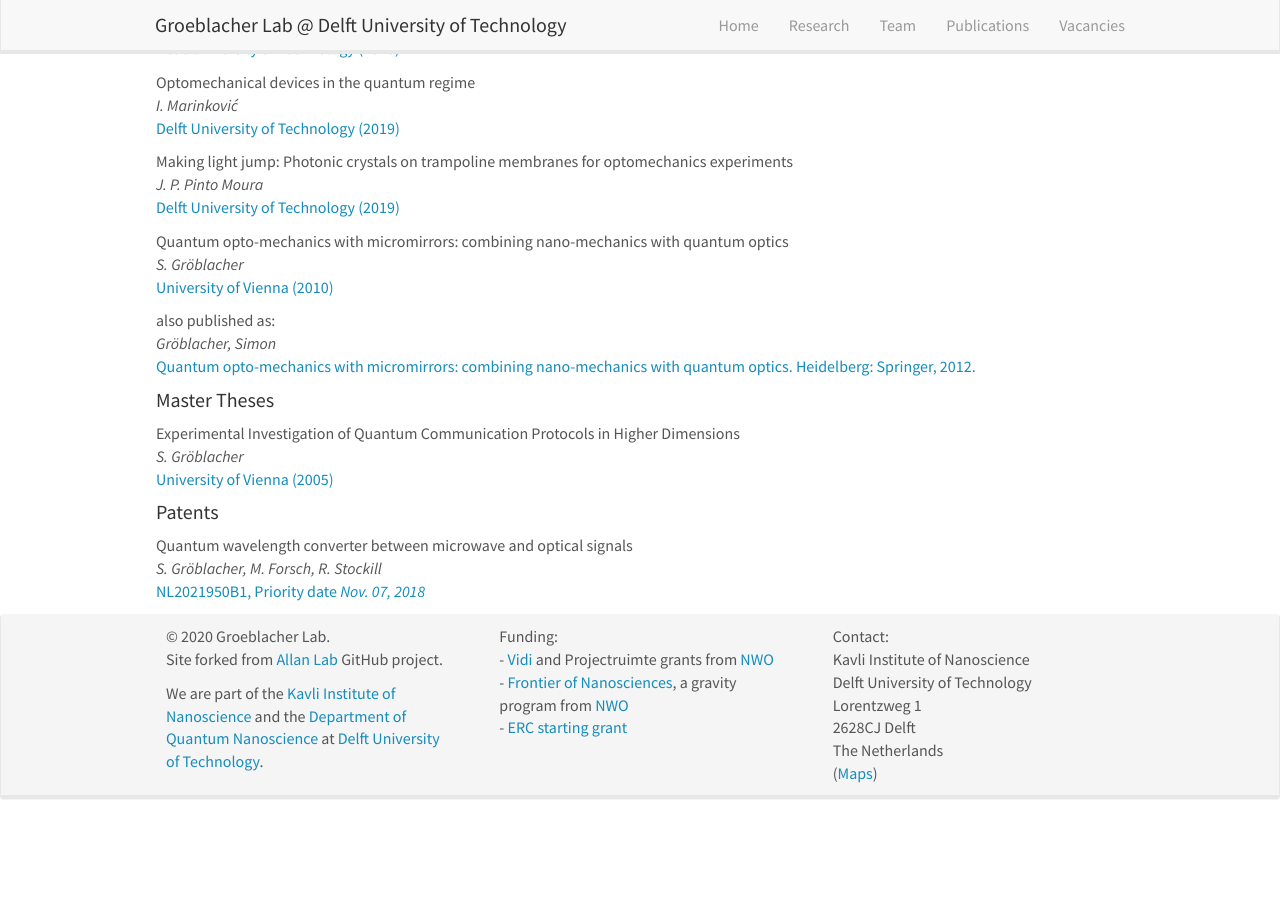
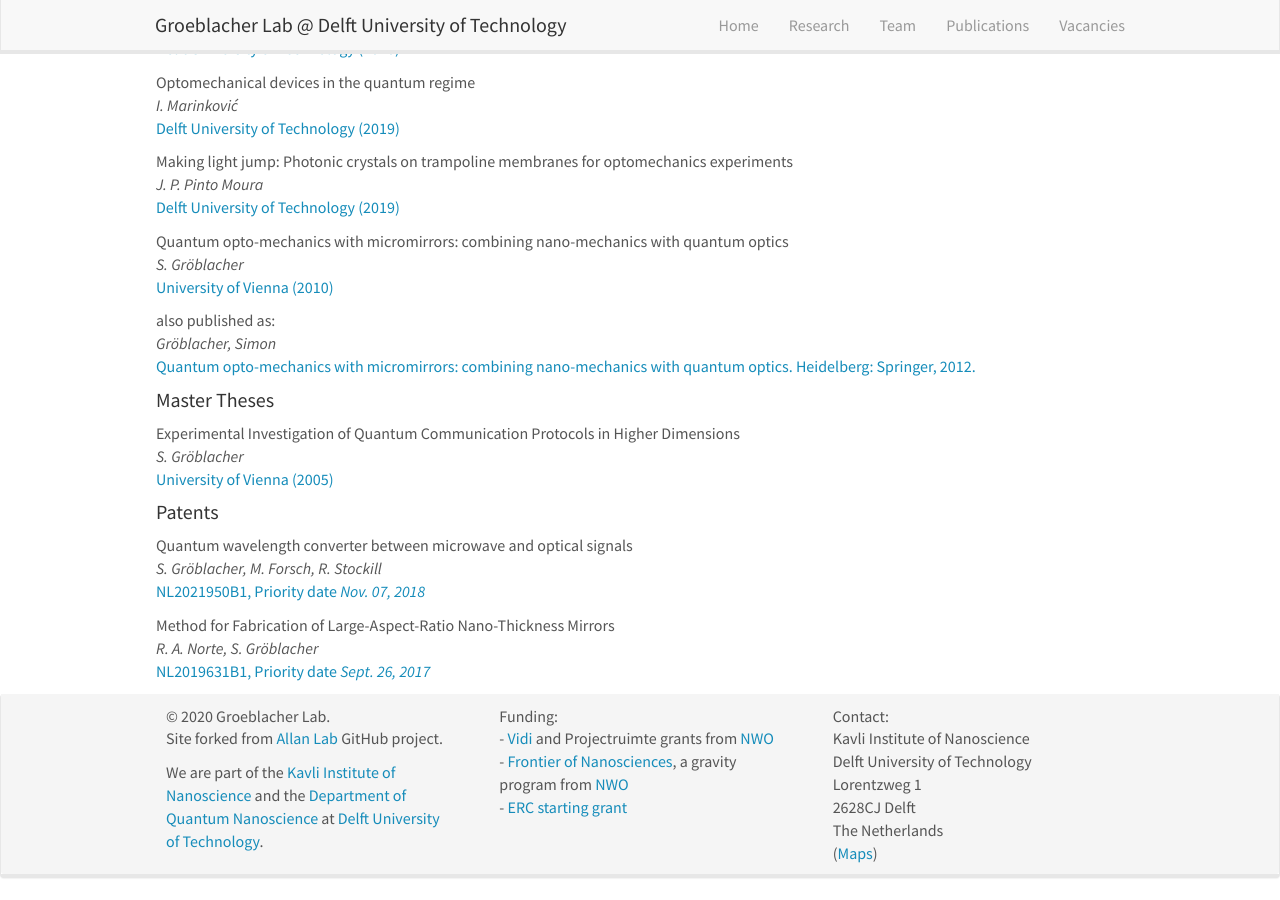
Before and after one commit to sgroeblacher/groeblacherlab, a Jekyll site: the page built from _pages/publications.md, in a window 1280 px wide and 900 px high, scrolled down 6978 px. Built offline with Jekyll 4.4.1, drawn with Linux system fonts in a browser that asks for light colours; nearby versions of some CDN libraries; before the commit the page ends 7799 px from its top, so only the background shows below that.

Commit message:
modified:   _data/publist.yml

```diff
--- a/_data/publist.yml
+++ b/_data/publist.yml
@@ -707,3 +707,17 @@
   news2:
   newyear: 1
   year: Patents
+
+- title: "Method for Fabrication of Large-Aspect-Ratio Nano-Thickness Mirrors"
+  image:
+  description:
+  authors: R. A. Norte, S. Gröblacher
+  link:
+    url: https://patents.google.com/patent/NL2019631B1/en
+    display: NL2019631B1, Priority date <i>Sept. 26, 2017</i>
+  arxiv: 0
+  eprint:
+  highlight: 0
+  news2:
+  newyear: 0
+  year:
```
